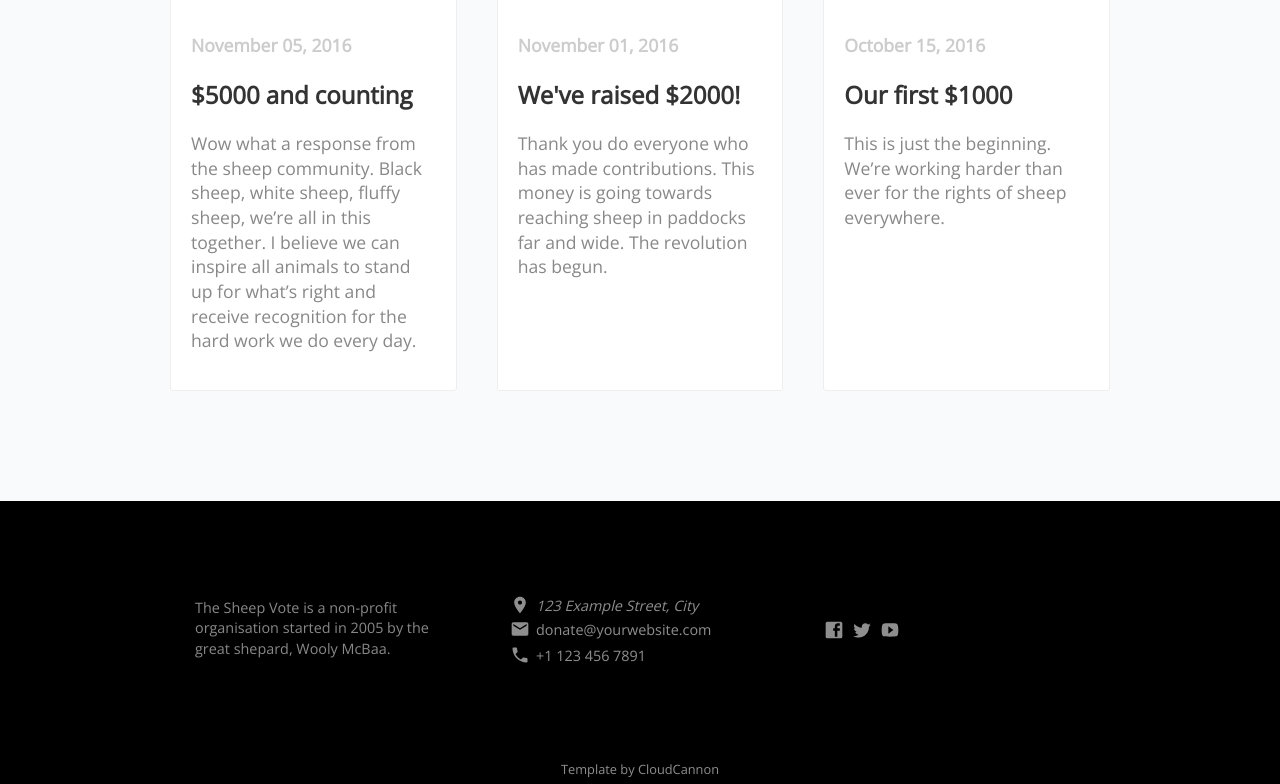
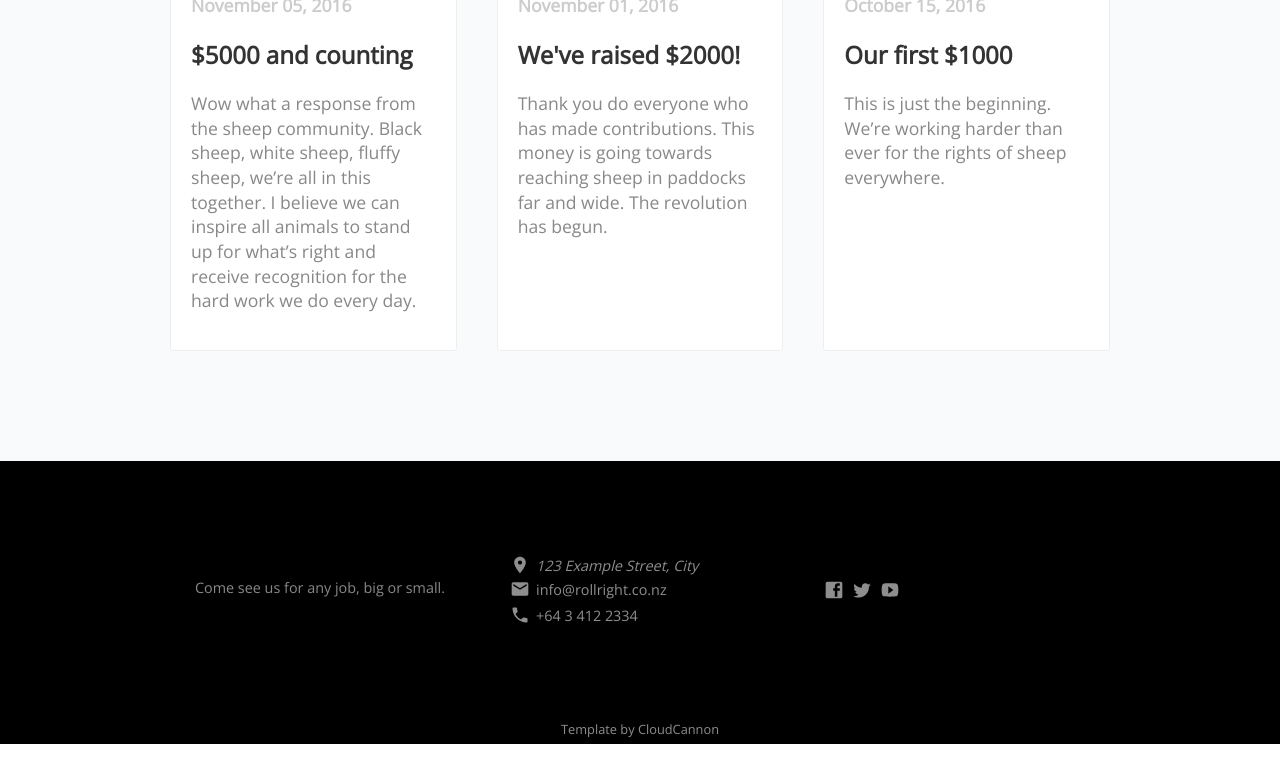
Before and after one commit to jimmayx/RollRight, a Jekyll site: the page built from index.html, in a window 1280 px wide and 900 px high, scrolled down 3363 px, cut to the strip 116-900 px from the top of the window. Built offline with Jekyll 4.4.1, drawn with Linux system fonts in a browser that asks for light colours; nearby versions of some CDN libraries; a script that is not in the unit is left out; after the commit the page ends 4223 px from its top, so only the background shows below that.

Commit message:
attempt to change logo

```diff
--- a/_config.yml
+++ b/_config.yml
@@ -7,7 +7,7 @@
 google_analytics_key:
 
 # Values for the jekyll-seo-tag gem (https://github.com/jekyll/jekyll-seo-tag)
-logo: /RRLogo.png
+logo: /siteicon.png
 description: Jekyll template with example content for a not-for-profit organisation.
 author:
   name:
--- a/_data/company.yml
+++ b/_data/company.yml
@@ -1,8 +1,6 @@
-company_name: The Sheep Vote
-mission_statement: The Sheep Vote is a non-profit organisation started in 2005 by the great shepard, Wooly McBaa.
+company_name: Roll-Right Fabrication Manufactoring and Electrical
+mission_statement: Come see us for any job, big or small.
 address: 123 Example Street, City
-phone: +1 123 456 7891
-email: donate@yourwebsite.com
-facebook: CloudCannon
-twitter: CloudCannon
-youtube: CloudCannon
+phone: +64 3 412 2334
+email: info@rollright.co.nz
+facebook: Rollright fabrication and electrical
--- a/_layouts/default.html
+++ b/_layouts/default.html
@@ -8,7 +8,7 @@
 
 		<link href="https://fonts.googleapis.com/css?family=Open+Sans:300" rel="stylesheet">
 		<link rel="stylesheet" href="{{ site.baseurl }}/css/screen.css">
-		<link rel="icon" type="image/png" href="{{ site.baseurl }}/favicon.png" sizes="32x32">
+		<link rel="icon" type="image/png" href="{{ site.baseurl }}/images/RRLogo.png" sizes="32x32">
 
 		{% if jekyll.environment == 'production' and site.google_analytics_key != '' %}
 			<script>
@@ -21,9 +21,7 @@
 	</head>
 	<body>
 		<nav>
-			<div class="container">
-				<a href="{{ site.baseurl }}">{% include logo.html %}</a>
-			</div>
+
 		</nav>
 		<div class="content">
 			{{ content }}
--- a/index.html
+++ b/index.html
@@ -1,6 +1,6 @@
 ---
 layout: default
-title: Roll-Right Fabrication Manufacturing and Electrical
+title: Roll - Right
 ---
 <header>
 	<div class="container">
```
Also changed, not shown: images/Electrical.jpg (renamed from images/Electircal.jpg), touch-icon.png (renamed from touchicon.png).
